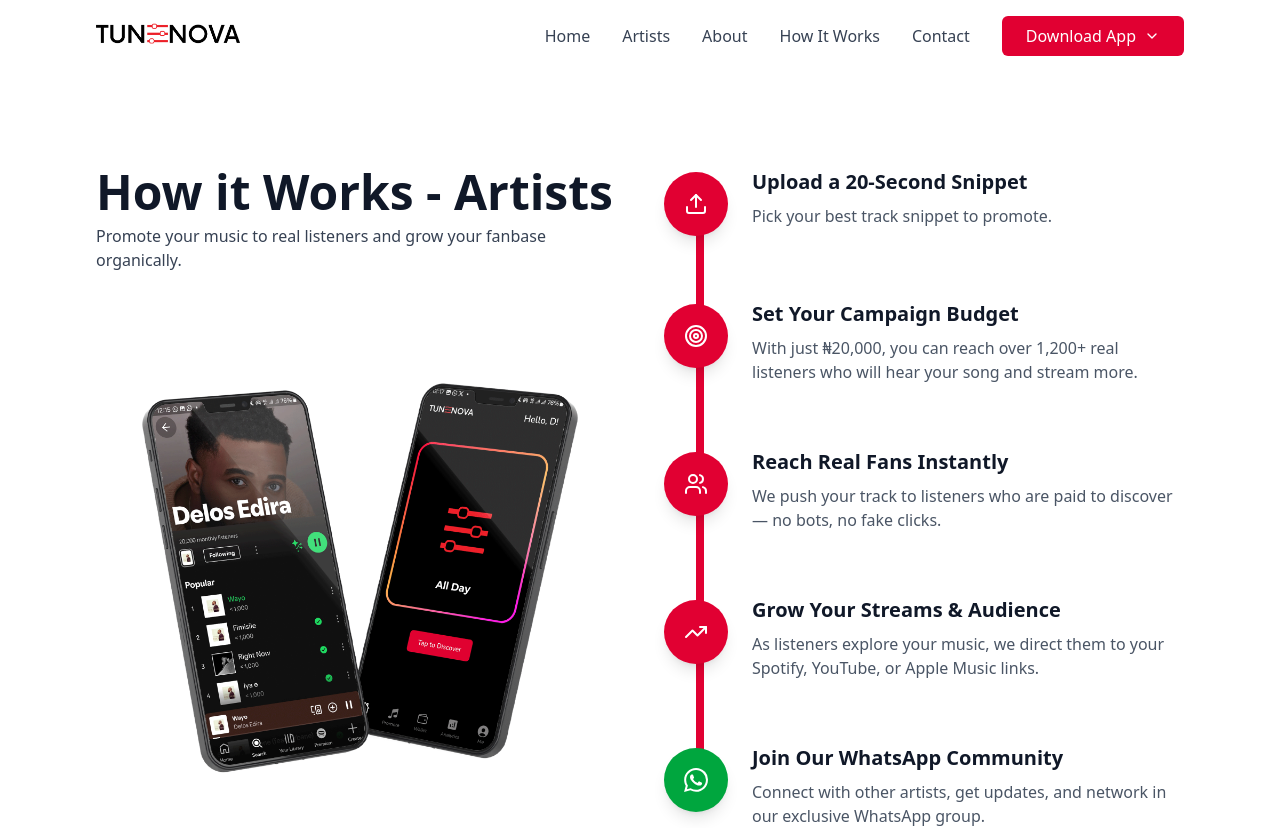
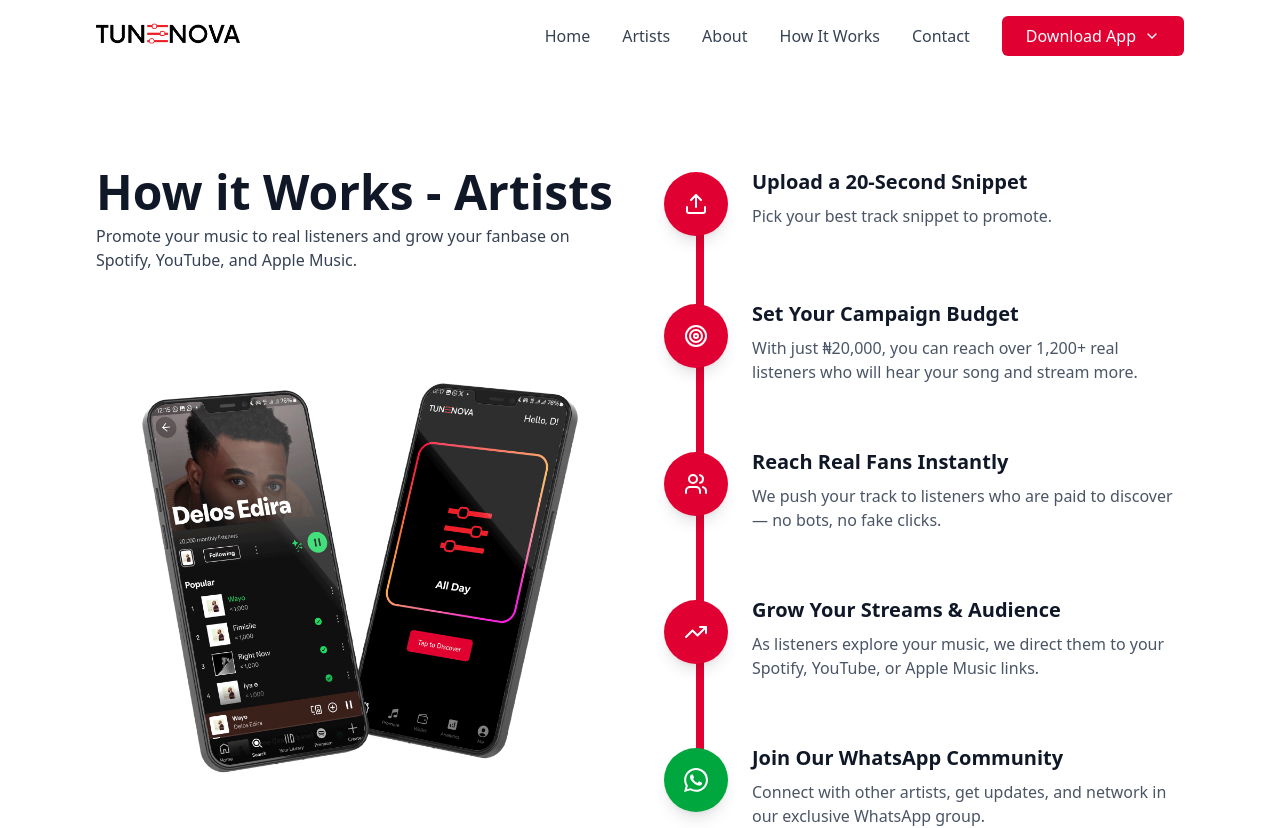
Before and after one commit to Davidigbokwe/tunenova-web, a Next.js app: page /artists in a window 1280 px wide. Shown: the top 828 px of the page. Built offline with nearby package versions, Linux system fonts and the light colour scheme.

Commit message:
Modify text

```diff
--- a/app/artists/page.jsx
+++ b/app/artists/page.jsx
@@ -60,7 +60,7 @@
               <h1 className="text-3xl md:text-5xl font-bold text-gray-900">How it Works - Artists</h1>
             </div>
             <p className="text-gray-700 text-base mb-8 text-center lg:text-left">
-              Promote your music to real listeners and grow your fanbase organically.
+              Promote your music to real listeners and grow your fanbase on Spotify, YouTube, and Apple Music.
             </p>
             {/* Dashboard Image */}
             <motion.div
--- a/components/Artists.jsx
+++ b/components/Artists.jsx
@@ -60,7 +60,7 @@
                 <h1 className="text-3xl md:text-5xl font-bold text-gray-900">How it Works - Artists</h1>
             </div>
             <p className="text-gray-700 text-base mb-8 text-center lg:text-left">
-              Promote your music to real listeners and grow your fanbase organically.
+              Promote your music to real listeners and grow your fanbase on Spotify, YouTube, and Apple Music.
             </p>
 
             {/* Dashboard Image */}
```
